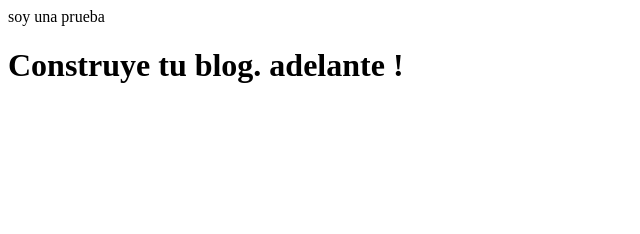
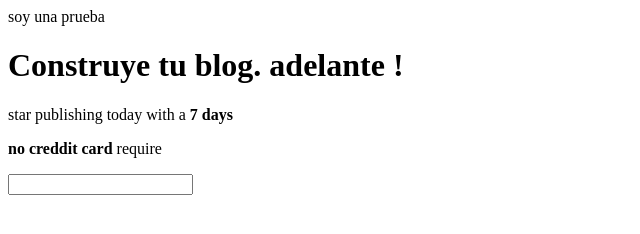
Before and after one commit to MarcavsMarca/Prueba-clase-upiicsa, a plain HTML site: page index.html in a window 1280 px wide. Shown: the whole page, without its empty margins (0-640 px from the left). Drawn offline with Linux system fonts and the light colour scheme.

Commit message:
2 commit

```diff
--- a/index.html
+++ b/index.html
@@ -1,14 +1,33 @@
 <!DOCTYPE html>
+<!-- esta parte se refiere al lenguaje/idioma -->
 <html lang="en">
 <head>
+    <!-- Aqui va la  infomación importante pero no visible dentro del navegador -->
     <meta charset="UTF-8">
     <meta name="viewport" content="width=device-width, initial-scale=1.0">
+    <!-- title se refiere al  titulo de la pagina -->
     <title>Document</title>
 </head>
-<body>
-    soy una prueba
-    <h1>
-        Construye tu blog. adelante !
-    </h1>
+        <body>
+        <!-- Esto es lo que se vera dentro del navegador -->
+            soy una prueba
+
+        <!-- la etiqueta h1 es un encabezado y puede ir del 1 al 6-->
+            <h1>
+            Construye tu blog. adelante !
+            </h1>
+            <!-- si preciosas control+ s se refiere a guardar  tu progreso-->
+            <!-- p se refiere a un parrafo -->
+            <p>
+                star publishing today with a <strong>7 days</strong>
+            </p>
+            <p>
+        <!-- cuando se utiliza strong se refiere a poner las letras en negritas -->
+                <strong>no creddit card</strong> require
+            </p>
+        <!--input se refire a   -->
+            <input type="text">
+            <!-- en muchos caso se puede genrar archivos css dentro de html -->
+            <!-- style se refiere al estilo -->
 </body>
 </html>
```
Also changed, not shown: style.css (added, +12 -0 lines).
